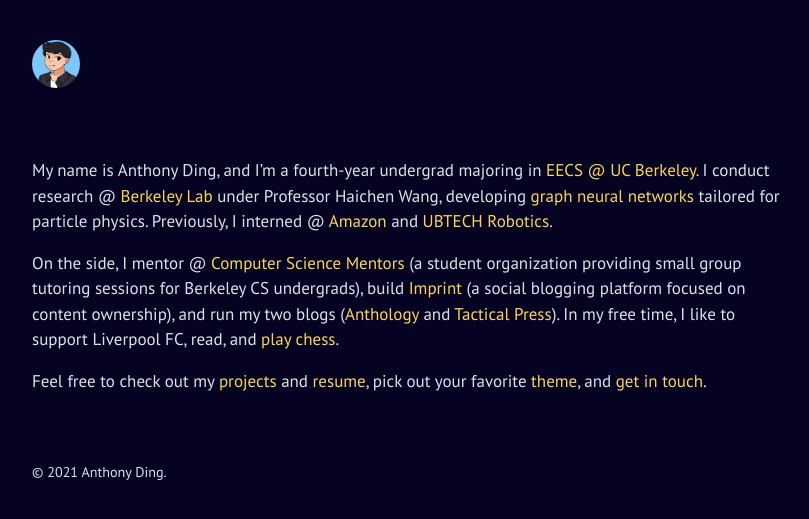
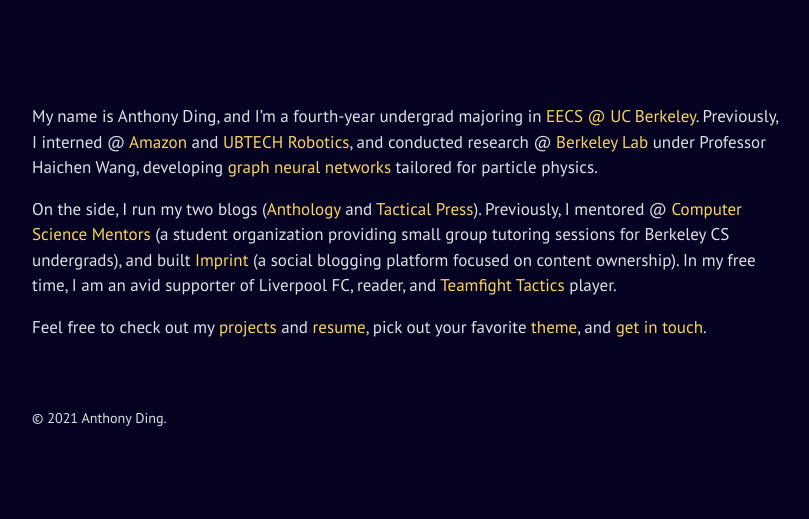
Before and after one commit to dinganthony/virtual-home-base, a Jekyll site: the page built from index.md, in a window 1280 px wide. Shown: the top 519 px of the page, without its empty margins (232-1041 px from the left). Built offline with Jekyll 4.4.1, drawn with Linux system fonts in a browser that asks for light colours.

Commit message:
updated home page info

```diff
--- a/_layouts/default.html
+++ b/_layouts/default.html
@@ -8,7 +8,7 @@
     <div class="container content">
       <header class="masthead">
         <h3 class="masthead-title">
-          <a href="{{ site.baseurl }}/"><img class="profile" src="{{ site.baseurl }}/assets/profile.png"></img></a>
+          <!-- <a href="{{ site.baseurl }}/"><img class="profile" src="{{ site.baseurl }}/assets/profile.png"></img></a> -->
           {% if page.title != "Home" %}
             <div class="subtitle">
               <small class="slash">/</small>
--- a/index.md
+++ b/index.md
@@ -3,8 +3,8 @@ layout: page
 title: Home
 ---
 
-My name is Anthony Ding, and I'm a fourth-year undergrad majoring in [EECS @ UC Berkeley](https://eecs.berkeley.edu). I conduct research @ [Berkeley Lab](https://lbl.gov) under Professor Haichen Wang, developing [graph neural networks](https://github.com/xju/root_gnn) tailored for particle physics. Previously, I interned @ [Amazon](https://amazon.com) and [UBTECH Robotics](https://ubtrobot.com/).
+My name is Anthony Ding, and I'm a fourth-year undergrad majoring in [EECS @ UC Berkeley](https://eecs.berkeley.edu). Previously, I interned @ [Amazon](https://amazon.com) and [UBTECH Robotics](https://ubtrobot.com/), and conducted research @ [Berkeley Lab](https://lbl.gov) under Professor Haichen Wang, developing [graph neural networks](https://github.com/xju/root_gnn) tailored for particle physics.
 
-On the side, I mentor @ [Computer Science Mentors](https://csm.berkeley.edu) (a student organization providing small group tutoring sessions for Berkeley CS undergrads), build [Imprint](https://imprint.to) (a social blogging platform focused on content ownership), and run my two blogs ([Anthology](https://anthony.imprint.to) and [Tactical Press](tactical-press)). In my free time, I like to support Liverpool FC, read, and [play chess](https://chess.com/member/ynotding).
+On the side, I run my two blogs ([Anthology](https://anthony.imprint.to) and [Tactical Press](tactical-press)). Previously, I mentored @ [Computer Science Mentors](https://csm.berkeley.edu) (a student organization providing small group tutoring sessions for Berkeley CS undergrads), and built [Imprint](https://imprint.to) (a social blogging platform focused on content ownership). In my free time, I am an avid supporter of Liverpool FC, reader, and [Teamfight Tactics](https://lolchess.gg/profile/na/dingtaifung) player.
 
 Feel free to check out my [projects](projects) and [resume]({{site.baseurl}}/assets/Anthony_Ding.pdf), pick out your favorite [theme](themes), and [get in touch](contact).
```
